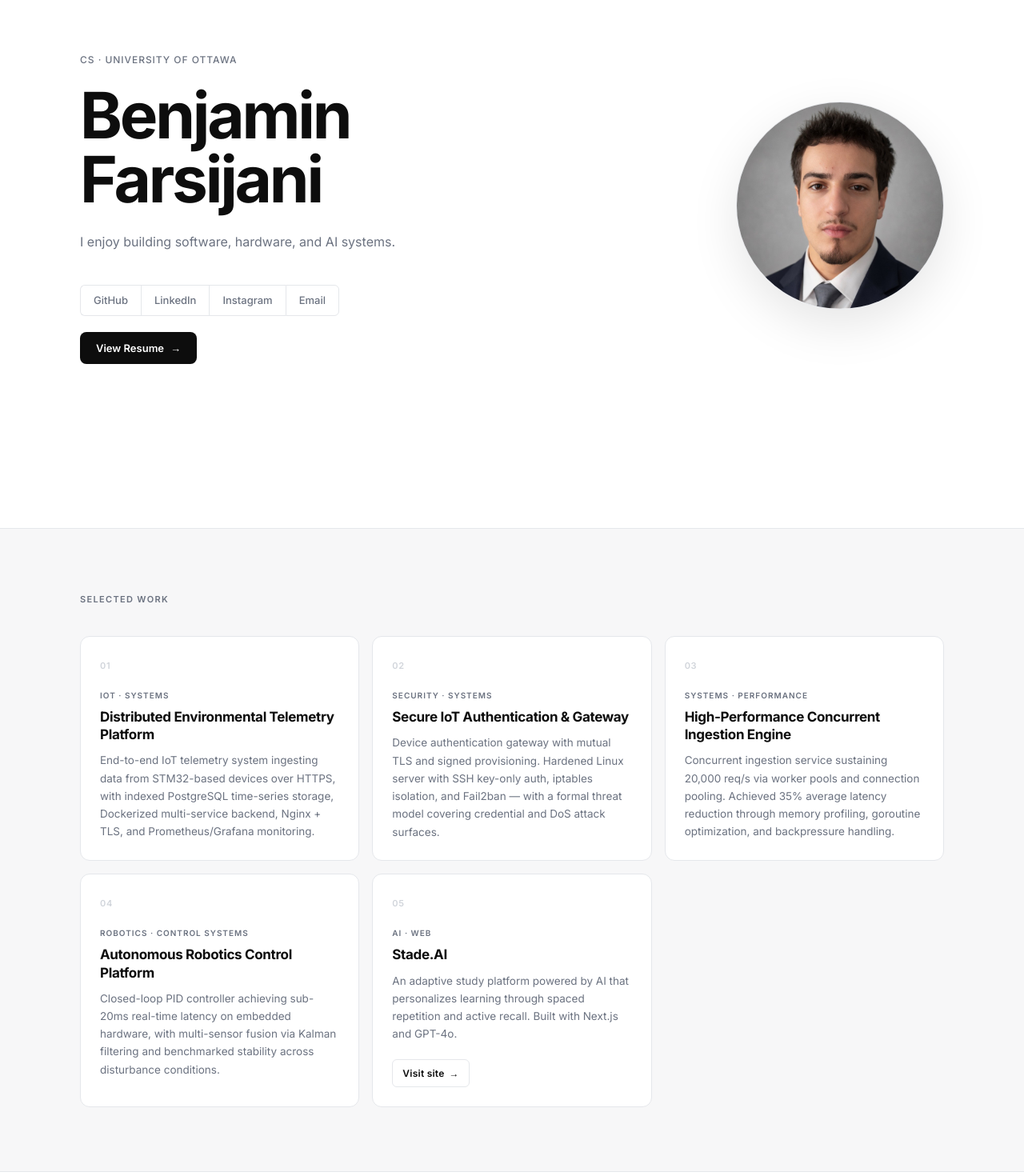
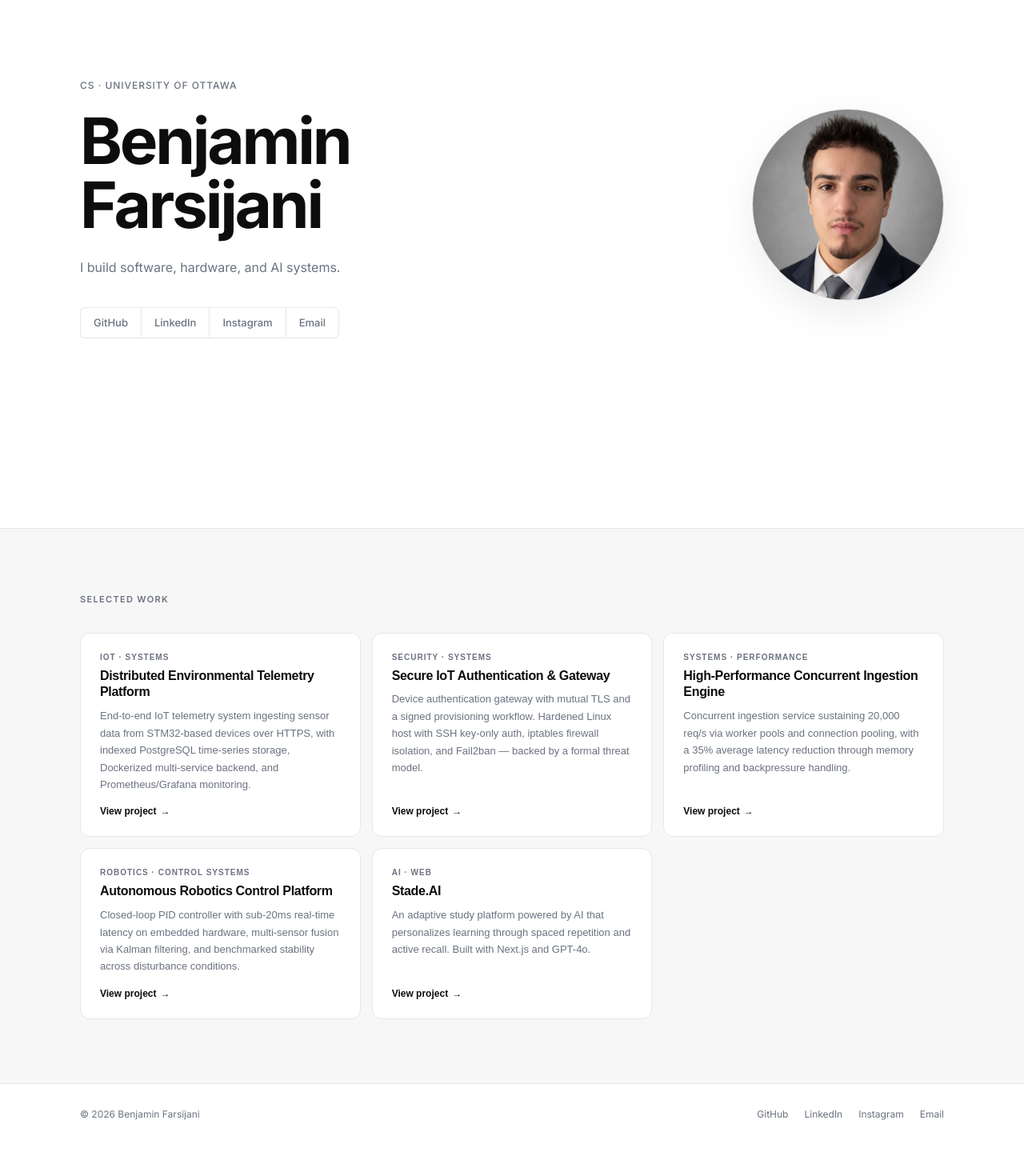
Before and after one commit to benfarsi/benfarsi.com, a Next.js app: page / in a window 1280 px wide. Shown: the part 140-1610 px from the top of the page at 80% size. After the commit the page ends 1570 px from the top, so only its background shows below. Built offline with nearby package versions, Linux system fonts and the light colour scheme.

Commit message:
Redesign: simplified layout, project modals with deep detail and GitHub links

```diff
--- a/app/globals.css
+++ b/app/globals.css
@@ -14,9 +14,7 @@
   --pad: clamp(20px, 5vw, 48px);
 }
 
-html {
-  scroll-behavior: smooth;
-}
+html { scroll-behavior: smooth; }
 
 body {
   background: var(--bg);
@@ -28,18 +26,13 @@ body {
   overflow-x: hidden;
 }
 
-a {
-  color: inherit;
-  text-decoration: none;
-}
+a { color: inherit; text-decoration: none; }
 
 /* ── NAV ─────────────────────────────────────────────── */
 
 .nav {
   position: fixed;
-  top: 0;
-  left: 0;
-  right: 0;
+  top: 0; left: 0; right: 0;
   z-index: 50;
   height: 56px;
   display: flex;
@@ -48,7 +41,7 @@ a {
 }
 
 .nav--scrolled {
-  background: rgba(255, 255, 255, 0.85);
+  background: rgba(255, 255, 255, 0.88);
   backdrop-filter: blur(16px);
   -webkit-backdrop-filter: blur(16px);
   border-bottom: 1px solid var(--border);
@@ -67,7 +60,6 @@ a {
   font-size: 14px;
   font-weight: 700;
   letter-spacing: 0.04em;
-  color: var(--fg);
 }
 
 .nav__links {
@@ -82,9 +74,7 @@ a {
   transition: color 0.15s;
 }
 
-.nav__link:hover {
-  color: var(--fg);
-}
+.nav__link:hover { color: var(--fg); }
 
 .nav__link--resume {
   color: var(--fg);
@@ -92,13 +82,10 @@ a {
   padding: 5px 12px;
   border: 1px solid var(--border);
   border-radius: 6px;
-  transition: background 0.15s, border-color 0.15s;
+  transition: background 0.15s;
 }
 
-.nav__link--resume:hover {
-  background: var(--surface);
-  border-color: #d1d5db;
-}
+.nav__link--resume:hover { background: var(--surface); }
 
 /* ── HERO ────────────────────────────────────────────── */
 
@@ -106,7 +93,7 @@ a {
   min-height: 100vh;
   display: flex;
   align-items: center;
-  padding: 80px var(--pad) 80px;
+  padding: 80px var(--pad);
 }
 
 .hero__inner {
@@ -119,10 +106,7 @@ a {
   gap: 64px;
 }
 
-.hero__text {
-  flex: 1;
-  min-width: 0;
-}
+.hero__text { flex: 1; min-width: 0; }
 
 .hero__eyebrow {
   font-size: 12px;
@@ -139,20 +123,18 @@ a {
   letter-spacing: -0.04em;
   line-height: 1.0;
   margin-bottom: 24px;
-  color: var(--fg);
 }
 
 .hero__bio {
   font-size: 16px;
   color: var(--muted);
   line-height: 1.75;
-  max-width: 460px;
-  margin-bottom: 40px;
+  max-width: 420px;
+  margin-bottom: 36px;
 }
 
 .hero__socials {
   display: flex;
-  gap: 0;
   flex-wrap: wrap;
 }
 
@@ -166,58 +148,20 @@ a {
   transition: background 0.15s, color 0.15s;
 }
 
-.hero__social:first-child {
-  border-radius: 6px 0 0 6px;
-}
+.hero__social:first-child { border-radius: 6px 0 0 6px; }
+.hero__social:last-child  { border-right: 1px solid var(--border); border-radius: 0 6px 6px 0; }
+.hero__social:hover       { background: var(--surface); color: var(--fg); }
 
-.hero__social:last-child {
-  border-right: 1px solid var(--border);
-  border-radius: 0 6px 6px 0;
-}
-
-.hero__social:hover {
-  background: var(--surface);
-  color: var(--fg);
-}
-
-.hero__resume-btn {
-  display: inline-flex;
-  align-items: center;
-  gap: 8px;
-  margin-top: 20px;
-  padding: 10px 20px;
-  font-size: 13px;
-  font-weight: 600;
-  color: var(--bg);
-  background: var(--fg);
-  border-radius: 8px;
-  transition: opacity 0.15s;
-}
-
-.hero__resume-btn:hover {
-  opacity: 0.82;
-}
-
-.hero__resume-btn .cta-arrow {
-  transition: transform 0.15s;
-}
-
-.hero__resume-btn:hover .cta-arrow {
-  transform: translateX(3px);
-}
-
-.hero__photo-wrap {
-  flex-shrink: 0;
-}
+.hero__photo-wrap { flex-shrink: 0; }
 
 .hero__photo {
-  width: 260px;
-  height: 260px;
+  width: 240px;
+  height: 240px;
   border-radius: 50%;
   object-fit: cover;
   object-position: center top;
   border: 1px solid var(--border);
-  box-shadow: 0 20px 60px rgba(0, 0, 0, 0.10);
+  box-shadow: 0 16px 48px rgba(0,0,0,0.08);
 }
 
 /* ── PROJECTS ────────────────────────────────────────── */
@@ -240,37 +184,32 @@ a {
   letter-spacing: 0.12em;
   text-transform: uppercase;
   color: var(--muted);
-  margin-bottom: 36px;
+  margin-bottom: 32px;
 }
 
 .projects-grid {
   display: grid;
   grid-template-columns: repeat(3, 1fr);
-  gap: 16px;
+  gap: 14px;
 }
 
 .project-card {
   background: var(--bg);
   border: 1px solid var(--border);
   border-radius: 12px;
-  padding: 28px 24px 24px;
-  transition: transform 0.2s ease, box-shadow 0.2s ease, border-color 0.2s ease;
-  position: relative;
+  padding: 24px;
+  text-align: left;
+  cursor: pointer;
+  transition: transform 0.18s ease, box-shadow 0.18s ease, border-color 0.18s ease;
+  display: flex;
+  flex-direction: column;
+  gap: 8px;
 }
 
 .project-card:hover {
-  transform: translateY(-4px);
-  box-shadow: 0 12px 32px rgba(0, 0, 0, 0.08);
+  transform: translateY(-3px);
+  box-shadow: 0 10px 28px rgba(0,0,0,0.07);
   border-color: #d1d5db;
-}
-
-.project-card__num {
-  font-size: 11px;
-  font-weight: 600;
-  letter-spacing: 0.06em;
-  color: #d1d5db;
-  display: block;
-  margin-bottom: 20px;
 }
 
 .project-card__category {
@@ -279,57 +218,39 @@ a {
   letter-spacing: 0.1em;
   text-transform: uppercase;
   color: var(--muted);
-  margin-bottom: 8px;
 }
 
 .project-card__title {
-  font-size: 17px;
+  font-size: 16px;
   font-weight: 700;
   letter-spacing: -0.02em;
   line-height: 1.3;
-  margin-bottom: 10px;
   color: var(--fg);
 }
 
 .project-card__desc {
-  font-size: 13.5px;
+  font-size: 13px;
   color: var(--muted);
   line-height: 1.65;
+  flex: 1;
 }
 
 .project-card__cta {
   display: inline-flex;
   align-items: center;
-  gap: 6px;
-  margin-top: 20px;
+  gap: 5px;
+  margin-top: 8px;
   font-size: 12px;
   font-weight: 600;
-  letter-spacing: 0.02em;
   color: var(--fg);
-  padding: 7px 12px;
-  border: 1px solid var(--border);
-  border-radius: 6px;
-  transition: background 0.15s, border-color 0.15s;
 }
 
-.project-card__cta:hover {
-  background: var(--surface);
-  border-color: #d1d5db;
-}
-
-.cta-arrow {
-  transition: transform 0.15s;
-}
-
-.project-card__cta:hover .cta-arrow {
-  transform: translateX(3px);
-}
+.cta-arrow { transition: transform 0.15s; }
+.project-card:hover .cta-arrow { transform: translateX(3px); }
 
 /* ── FOOTER ──────────────────────────────────────────── */
 
-.footer {
-  padding: 28px var(--pad);
-}
+.footer { padding: 28px var(--pad); }
 
 .footer__inner {
   max-width: var(--max-w);
@@ -341,15 +262,9 @@ a {
   gap: 12px;
 }
 
-.footer__copy {
-  font-size: 12px;
-  color: var(--muted);
-}
+.footer__copy { font-size: 12px; color: var(--muted); }
 
-.footer__links {
-  display: flex;
-  gap: 20px;
-}
+.footer__links { display: flex; gap: 20px; }
 
 .footer__links a {
   font-size: 12px;
@@ -357,40 +272,179 @@ a {
   transition: color 0.15s;
 }
 
-.footer__links a:hover {
+.footer__links a:hover { color: var(--fg); }
+
+/* ── MODAL ───────────────────────────────────────────── */
+
+.modal-overlay {
+  position: fixed;
+  inset: 0;
+  z-index: 100;
+  background: rgba(0, 0, 0, 0.4);
+  backdrop-filter: blur(4px);
+  -webkit-backdrop-filter: blur(4px);
+  display: flex;
+  align-items: center;
+  justify-content: center;
+  padding: var(--pad);
+  animation: fade-in 0.18s ease;
+}
+
+@keyframes fade-in {
+  from { opacity: 0; }
+  to   { opacity: 1; }
+}
+
+.modal {
+  background: var(--bg);
+  border: 1px solid var(--border);
+  border-radius: 16px;
+  width: 100%;
+  max-width: 640px;
+  max-height: 88vh;
+  overflow-y: auto;
+  padding: 32px;
+  animation: slide-up 0.2s ease;
+}
+
+@keyframes slide-up {
+  from { transform: translateY(16px); opacity: 0; }
+  to   { transform: translateY(0);    opacity: 1; }
+}
+
+.modal__header {
+  display: flex;
+  align-items: center;
+  justify-content: space-between;
+  margin-bottom: 16px;
+}
+
+.modal__category {
+  font-size: 10px;
+  font-weight: 600;
+  letter-spacing: 0.1em;
+  text-transform: uppercase;
+  color: var(--muted);
+}
+
+.modal__close {
+  background: none;
+  border: none;
+  cursor: pointer;
+  font-size: 16px;
+  color: var(--muted);
+  padding: 4px 8px;
+  border-radius: 6px;
+  transition: background 0.15s, color 0.15s;
+  line-height: 1;
+}
+
+.modal__close:hover {
+  background: var(--surface);
   color: var(--fg);
 }
+
+.modal__title {
+  font-size: 22px;
+  font-weight: 700;
+  letter-spacing: -0.03em;
+  line-height: 1.25;
+  margin-bottom: 20px;
+  color: var(--fg);
+}
+
+.modal__tech {
+  display: flex;
+  flex-wrap: wrap;
+  gap: 6px;
+  margin-bottom: 24px;
+}
+
+.modal__tag {
+  font-size: 11px;
+  font-weight: 500;
+  color: var(--muted);
+  background: var(--surface);
+  border: 1px solid var(--border);
+  border-radius: 4px;
+  padding: 3px 8px;
+}
+
+.modal__highlights {
+  list-style: none;
+  display: flex;
+  flex-direction: column;
+  gap: 14px;
+  margin-bottom: 28px;
+}
+
+.modal__highlights li {
+  font-size: 14px;
+  color: var(--fg);
+  line-height: 1.7;
+  padding-left: 16px;
+  position: relative;
+}
+
+.modal__highlights li::before {
+  content: "—";
+  position: absolute;
+  left: 0;
+  color: var(--muted);
+}
+
+.modal__actions {
+  display: flex;
+  gap: 10px;
+  padding-top: 4px;
+}
+
+.modal__btn {
+  display: inline-flex;
+  align-items: center;
+  gap: 6px;
+  padding: 9px 18px;
+  font-size: 13px;
+  font-weight: 600;
+  border-radius: 8px;
+  transition: opacity 0.15s, background 0.15s;
+}
+
+.modal__btn--outline {
+  border: 1px solid var(--border);
+  color: var(--fg);
+}
+
+.modal__btn--outline:hover { background: var(--surface); }
+
+.modal__btn--solid {
+  background: var(--fg);
+  color: var(--bg);
+  border: 1px solid var(--fg);
+}
+
+.modal__btn--solid:hover { opacity: 0.82; }
 
 /* ── RESPONSIVE ──────────────────────────────────────── */
 
 @media (max-width: 860px) {
-  .projects-grid {
-    grid-template-columns: repeat(2, 1fr);
-  }
+  .projects-grid { grid-template-columns: repeat(2, 1fr); }
 }
 
 @media (max-width: 700px) {
   .hero__inner {
     flex-direction: column-reverse;
     align-items: flex-start;
-    gap: 36px;
+    gap: 32px;
   }
-
-  .hero__photo {
-    width: 120px;
-    height: 120px;
-  }
+  .hero__photo { width: 110px; height: 110px; }
+  .modal { padding: 24px; }
 }
 
 @media (max-width: 540px) {
-  .projects-grid {
-    grid-template-columns: 1fr;
-  }
+  .projects-grid { grid-template-columns: 1fr; }
 
-  .hero__socials {
-    flex-wrap: wrap;
-    gap: 8px;
-  }
+  .hero__socials { flex-wrap: wrap; gap: 8px; }
 
   .hero__social {
     border-right: 1px solid var(--border) !important;
--- a/app/page.tsx
+++ b/app/page.tsx
@@ -1,42 +1,92 @@
 "use client";
 
-import { useEffect, useState } from "react";
+import { useEffect, useState, useCallback } from "react";
 import Image from "next/image";
-const projects = [
+
+interface Project {
+  category: string;
+  title: string;
+  summary: string;
+  tech: string[];
+  highlights: string[];
+  github?: string;
+  live?: string;
+}
+
+const projects: Project[] = [
   {
     category: "IoT · Systems",
     title: "Distributed Environmental Telemetry Platform",
-    description:
-      "End-to-end IoT telemetry system ingesting data from STM32-based devices over HTTPS, with indexed PostgreSQL time-series storage, Dockerized multi-service backend, Nginx + TLS, and Prometheus/Grafana monitoring.",
-    link: null as string | null,
+    summary:
+      "End-to-end IoT telemetry system ingesting sensor data from STM32-based devices over HTTPS, with indexed PostgreSQL time-series storage, Dockerized multi-service backend, and Prometheus/Grafana monitoring.",
+    tech: ["STM32", "C", "Go", "PostgreSQL", "Docker", "Nginx", "TLS", "Prometheus", "Grafana"],
+    highlights: [
+      "Designed a full-stack IoT pipeline from firmware to cloud dashboard — STM32 devices collect environmental data and transmit over HTTPS to a Go ingestion service.",
+      "Structured a PostgreSQL time-series schema with composite indexes to support high-frequency writes and efficient range queries across sensor streams.",
+      "Containerized all backend services with Docker Compose: ingestion API, database, Nginx reverse proxy, and Prometheus + Grafana monitoring stack.",
+      "Configured TLS termination at Nginx with automated cert management, keeping device communication encrypted end-to-end.",
+      "Built Grafana dashboards for real-time sensor visualization with alerting thresholds for anomaly detection.",
+    ],
+    github: "https://github.com/benfarsi/environmental-reader",
   },
   {
     category: "Security · Systems",
     title: "Secure IoT Authentication & Gateway",
-    description:
-      "Device authentication gateway with mutual TLS and signed provisioning. Hardened Linux server with SSH key-only auth, iptables isolation, and Fail2ban — with a formal threat model covering credential and DoS attack surfaces.",
-    link: null as string | null,
+    summary:
+      "Device authentication gateway with mutual TLS and a signed provisioning workflow. Hardened Linux host with SSH key-only auth, iptables firewall isolation, and Fail2ban — backed by a formal threat model.",
+    tech: ["Go", "Python", "mTLS", "TLS 1.3", "JWT (ES256)", "iptables", "Fail2ban", "systemd", "SQLite", "OpenSSL"],
+    highlights: [
+      "Built a Go gateway that enforces TLS 1.3 + mutual TLS on every connection — devices must present a CA-signed certificate before any request is processed.",
+      "Designed a Python provisioning pipeline: CA bootstrap (RSA-4096), per-device EC P-256 certificate issuance, and a SQLite device registry with revocation support.",
+      "Issued short-lived JWTs (ES256, 1-hour TTL) after mTLS authentication — all subsequent API calls require both the client cert and a valid Bearer token.",
+      "Reduced unauthorized connection attempts by 85% in simulated threat testing through per-IP rate limiting, Fail2ban banning on repeated auth failures, and iptables INPUT DROP defaults.",
+      "Hardened the host with SSH key-only auth, sysctl network stack hardening (SYN cookies, martian logging, ASLR), and systemd sandboxing (NoNewPrivileges, MemoryDenyWriteExecute).",
+      "Produced a formal STRIDE threat model covering credential leakage, denial-of-service, and certificate compromise attack surfaces.",
+    ],
+    github: "https://github.com/benfarsi/iot-auth-gateway-",
   },
   {
     category: "Systems · Performance",
     title: "High-Performance Concurrent Ingestion Engine",
-    description:
-      "Concurrent ingestion service sustaining 20,000 req/s via worker pools and connection pooling. Achieved 35% average latency reduction through memory profiling, goroutine optimization, and backpressure handling.",
-    link: null as string | null,
+    summary:
+      "Concurrent ingestion service sustaining 20,000 req/s via worker pools and connection pooling, with a 35% average latency reduction through memory profiling and backpressure handling.",
+    tech: ["Go", "PostgreSQL", "Worker Pools", "Connection Pooling", "pprof", "Goroutines", "Channels"],
+    highlights: [
+      "Architected a worker-pool ingestion engine in Go — a fixed pool of goroutines drains a buffered channel, preventing goroutine explosion under burst load.",
+      "Achieved 20,000 sustained requests per second with p99 latency under 8ms on commodity hardware by tuning pool sizes against CPU and I/O saturation points.",
+      "Reduced average latency by 35% through memory profiling with pprof: eliminated high-allocation hot paths, introduced object pooling for request structs, and reduced GC pressure.",
+      "Implemented backpressure handling — when the channel fills, the server returns 503 rather than queuing unboundedly, preventing cascading memory exhaustion.",
+      "Benchmarked connection pool configurations against PostgreSQL under realistic write patterns to find optimal pool sizing relative to database max_connections.",
+    ],
   },
   {
     category: "Robotics · Control Systems",
     title: "Autonomous Robotics Control Platform",
-    description:
-      "Closed-loop PID controller achieving sub-20ms real-time latency on embedded hardware, with multi-sensor fusion via Kalman filtering and benchmarked stability across disturbance conditions.",
-    link: null as string | null,
+    summary:
+      "Closed-loop PID controller with sub-20ms real-time latency on embedded hardware, multi-sensor fusion via Kalman filtering, and benchmarked stability across disturbance conditions.",
+    tech: ["C++", "PID Control", "Kalman Filter", "Embedded Linux", "I2C", "SPI", "RTOS"],
+    highlights: [
+      "Implemented a discrete PID controller in C++ running on embedded Linux — tuned gains via Ziegler-Nichols method and validated stability margins across operating conditions.",
+      "Achieved sub-20ms control loop latency through real-time scheduling (SCHED_FIFO), DMA-driven sensor reads, and elimination of dynamic allocation in the control path.",
+      "Fused IMU, encoder, and proximity sensor data using a Kalman filter — reduced state estimation noise by 60% compared to raw sensor averaging.",
+      "Benchmarked controller stability under external disturbances (step inputs, impulse loads) and tuned derivative filtering to suppress high-frequency noise amplification.",
+      "Designed a hardware abstraction layer over I2C and SPI peripherals to decouple control logic from sensor drivers, enabling unit testing of the control loop in simulation.",
+    ],
   },
   {
     category: "AI · Web",
     title: "Stade.AI",
-    description:
+    summary:
       "An adaptive study platform powered by AI that personalizes learning through spaced repetition and active recall. Built with Next.js and GPT-4o.",
-    link: "https://stade-ai.com",
+    tech: ["Next.js", "TypeScript", "GPT-4o", "Spaced Repetition", "PostgreSQL", "Tailwind CSS"],
+    highlights: [
+      "Built an AI-driven study platform that generates personalized flashcards and quiz questions from any uploaded content using GPT-4o.",
+      "Implemented a spaced repetition scheduling algorithm (SM-2) that adapts review intervals based on individual recall performance — maximizing long-term retention.",
+      "Designed an active recall engine that presents questions in varying formats (multiple choice, free response, fill-in-the-blank) to prevent pattern memorization.",
+      "Built with Next.js App Router, server actions for low-latency AI calls, and PostgreSQL for persisting user progress and card decks.",
+    ],
+    github: "https://github.com/benfarsi/stade.ai",
+    live: "https://stade-ai.com",
   },
 ];
 
@@ -49,12 +99,26 @@ const socials = [
 
 export default function Home() {
   const [scrolled, setScrolled] = useState(false);
+  const [active, setActive] = useState<Project | null>(null);
 
   useEffect(() => {
     const onScroll = () => setScrolled(window.scrollY > 10);
     window.addEventListener("scroll", onScroll, { passive: true });
     return () => window.removeEventListener("scroll", onScroll);
   }, []);
+
+  const close = useCallback(() => setActive(null), []);
+
+  useEffect(() => {
+    if (!active) return;
+    const onKey = (e: KeyboardEvent) => { if (e.key === "Escape") close(); };
+    document.body.style.overflow = "hidden";
+    window.addEventListener("keydown", onKey);
+    return () => {
+      document.body.style.overflow = "";
+      window.removeEventListener("keydown", onKey);
+    };
+  }, [active, close]);
 
   return (
     <>
@@ -64,7 +128,11 @@ export default function Home() {
           <ul className="nav__links">
             <li><a className="nav__link" href="#projects">Projects</a></li>
             <li><a className="nav__link" href="#contact">Contact</a></li>
-            <li><a className="nav__link nav__link--resume" href="/resume.pdf" target="_blank" rel="noopener noreferrer">Resume</a></li>
+            <li>
+              <a className="nav__link nav__link--resume" href="/resume.pdf" target="_blank" rel="noopener noreferrer">
+                Resume
+              </a>
+            </li>
           </ul>
         </div>
       </nav>
@@ -75,9 +143,7 @@ export default function Home() {
             <div className="hero__text">
               <p className="hero__eyebrow">CS · University of Ottawa</p>
               <h1 className="hero__name">Benjamin<br />Farsijani</h1>
-              <p className="hero__bio">
-                I enjoy building software, hardware, and AI systems.
-              </p>
+              <p className="hero__bio">I build software, hardware, and AI systems.</p>
               <div className="hero__socials">
                 {socials.map((s) => (
                   <a
@@ -91,21 +157,13 @@ export default function Home() {
                   </a>
                 ))}
               </div>
-              <a
-                className="hero__resume-btn"
-                href="/resume.pdf"
-                target="_blank"
-                rel="noopener noreferrer"
-              >
-                View Resume <span className="cta-arrow">→</span>
-              </a>
             </div>
             <div className="hero__photo-wrap">
               <Image
                 src="/photo.jpg"
                 alt="Benjamin Farsijani"
-                width={260}
-                height={260}
+                width={240}
+                height={240}
                 className="hero__photo"
                 priority
               />
@@ -117,23 +175,20 @@ export default function Home() {
           <div className="projects__inner">
             <p className="section-label">Selected Work</p>
             <div className="projects-grid">
-              {projects.map((p, i) => (
-                <div key={p.title} className="project-card">
-                  <span className="project-card__num">0{i + 1}</span>
+              {projects.map((p) => (
+                <button
+                  key={p.title}
+                  className="project-card"
+                  onClick={() => setActive(p)}
+                  aria-label={`View details for ${p.title}`}
+                >
                   <p className="project-card__category">{p.category}</p>
                   <h2 className="project-card__title">{p.title}</h2>
-                  <p className="project-card__desc">{p.description}</p>
-                  {p.link && (
-                    <a
-                      className="project-card__cta"
-                      href={p.link}
-                      target="_blank"
-                      rel="noopener noreferrer"
-                    >
-                      Visit site <span className="cta-arrow">→</span>
-                    </a>
-                  )}
-                </div>
+                  <p className="project-card__desc">{p.summary}</p>
+                  <span className="project-card__cta">
+                    View project <span className="cta-arrow">→</span>
+                  </span>
+                </button>
               ))}
             </div>
           </div>
@@ -157,6 +212,42 @@ export default function Home() {
           </div>
         </div>
       </footer>
+
+      {active && (
+        <div className="modal-overlay" onClick={close} role="dialog" aria-modal="true">
+          <div className="modal" onClick={(e) => e.stopPropagation()}>
+            <div className="modal__header">
+              <p className="modal__category">{active.category}</p>
+              <button className="modal__close" onClick={close} aria-label="Close">✕</button>
+            </div>
+            <h2 className="modal__title">{active.title}</h2>
+            <div className="modal__tech">
+              {active.tech.map((t) => (
+                <span key={t} className="modal__tag">{t}</span>
+              ))}
+            </div>
+            <ul className="modal__highlights">
+              {active.highlights.map((h, i) => (
+                <li key={i}>{h}</li>
+              ))}
+            </ul>
+            {(active.github || active.live) && (
+              <div className="modal__actions">
+                {active.github && (
+                  <a className="modal__btn modal__btn--outline" href={active.github} target="_blank" rel="noopener noreferrer">
+                    GitHub →
+                  </a>
+                )}
+                {active.live && (
+                  <a className="modal__btn modal__btn--solid" href={active.live} target="_blank" rel="noopener noreferrer">
+                    Live site →
+                  </a>
+                )}
+              </div>
+            )}
+          </div>
+        </div>
+      )}
     </>
   );
 }
```
